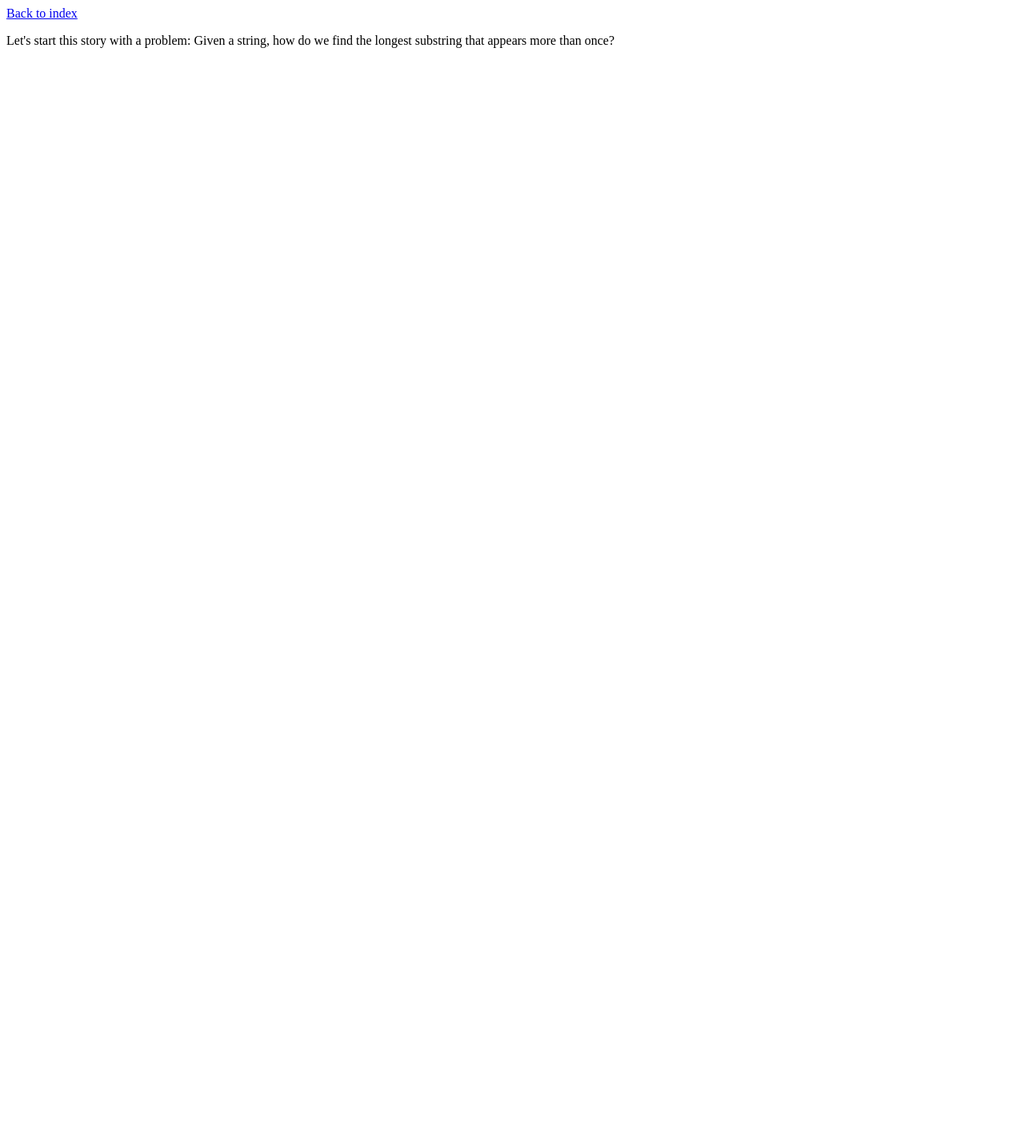
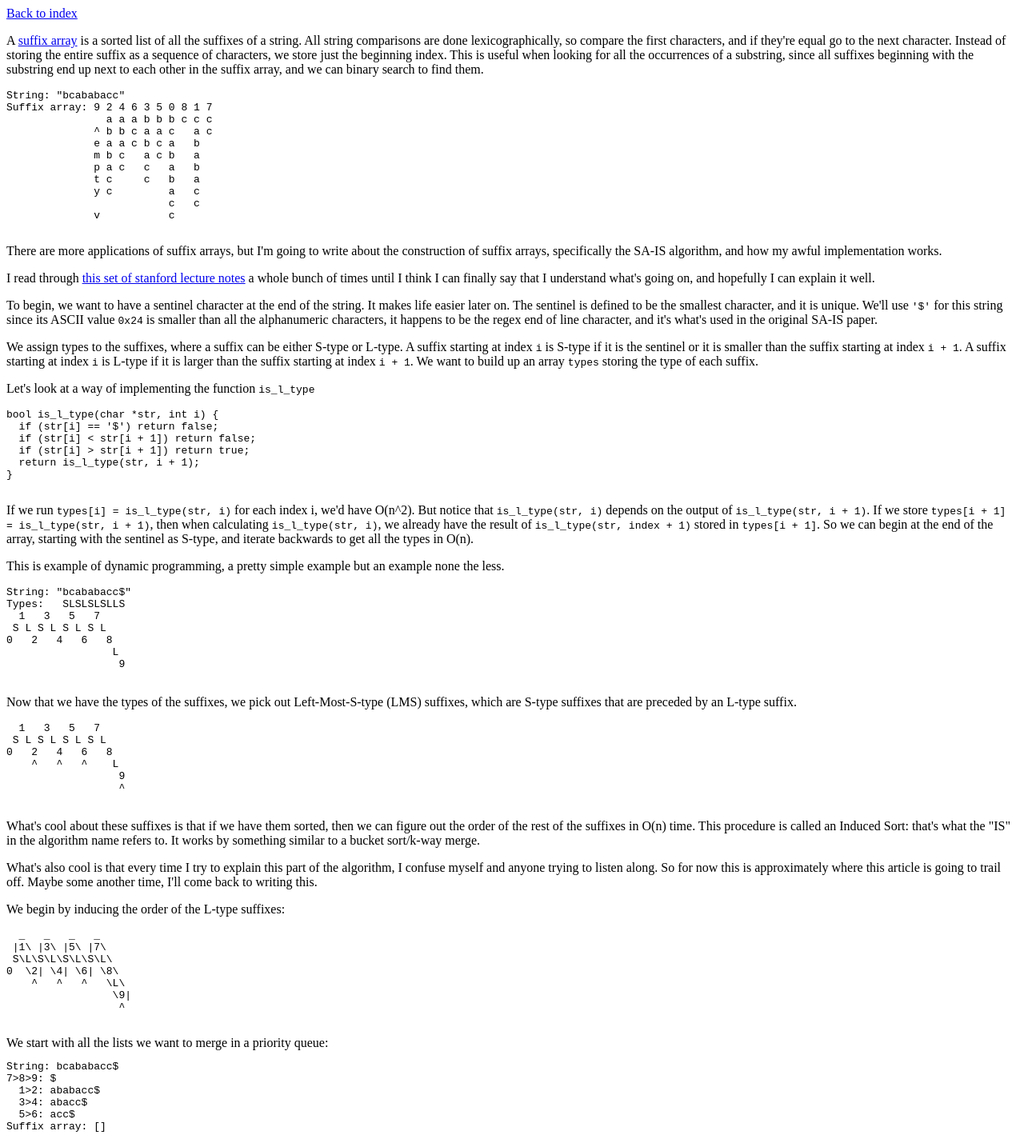
Before and after one commit to InverseHackermann/InverseHackermann.github.io, a plain HTML site: page suffix_arrays.html in a window 1280 px wide. Shown: the top 1434 px of the page at 80% size. Before the commit the page ends 800 px from the top, so only its background shows below. Drawn offline with Linux system fonts and the light colour scheme.

Commit message:
Began suffix array writeup

```diff
--- a/suffix_arrays.html
+++ b/suffix_arrays.html
@@ -9,8 +9,140 @@
       <a href="index.html">Back to index</a>
     </div>
     <p>
-      Let's start this story with a problem: Given a string, how do we find the
-      longest substring that appears more than once?
+      A <a href="https://en.wikipedia.org/wiki/Suffix_array">suffix array</a> is
+      a sorted list of all the suffixes of a string.
+      All string comparisons are done lexicographically, so compare the first
+      characters, and if they're equal go to the next character.
+      Instead of storing the entire suffix as a sequence of characters, we store
+      just the beginning index.
+      This is useful when looking for all the occurrences of a substring, since
+      all suffixes beginning with the substring end up next to each other in the
+      suffix array, and we can binary search to find them.
+      <pre>
+String: "bcababacc"
+Suffix array: 9 2 4 6 3 5 0 8 1 7
+                a a a b b b c c c
+              ^ b b c a a c   a c
+              e a a c b c a   b
+              m b c   a c b   a
+              p a c   c   a   b
+              t c     c   b   a
+              y c         a   c
+                          c   c
+              v           c
+      </pre>
+      There are more applications of suffix arrays, but I'm going to write about
+      the construction of suffix arrays, specifically the SA-IS algorithm, and
+      how my awful implementation works.
+    </p>
+    <p>
+      I read through <a href="http://web.stanford.edu/class/archive/cs/cs166/
+      cs166.1196/lectures/04/Small04.pdf">this set of stanford lecture notes</a>
+      a whole bunch of times until I think I can finally say that I understand
+      what's going on, and hopefully I can explain it well.
+    </p>
+    <p>
+      To begin, we want to have a sentinel character at the end of the string.
+      It makes life easier later on.
+      The sentinel is defined to be the smallest character, and it is unique.
+      We'll use <code>'$'</code> for this string since its ASCII value
+      <code>0x24</code> is smaller than all the alphanumeric characters, it
+      happens to be the regex end of line character, and it's what's used in the
+      original SA-IS paper.
+    </p>
+    <p>
+      We assign types to the suffixes, where a suffix can be either S-type or
+      L-type.
+      A suffix starting at index <code>i</code> is S-type if it is the sentinel
+      or it is smaller than the suffix starting at index <code>i + 1</code>.
+      A suffix starting at index <code>i</code> is L-type if it is larger than
+      the suffix starting at index <code>i + 1</code>.
+      We want to build up an array <code>types</code> storing the type of each
+      suffix.
+    </p>
+    <p>
+      Let's look at a way of implementing the function <code>is_l_type</code>
+      <pre>
+bool is_l_type(char *str, int i) {
+  if (str[i] == '$') return false;
+  if (str[i] &lt; str[i + 1]) return false;
+  if (str[i] &gt; str[i + 1]) return true;
+  return is_l_type(str, i + 1);
+}
+      </pre>
+      If we run <code>types[i] = is_l_type(str, i)</code> for each index i,
+      we'd have O(n^2).
+      But notice that <code>is_l_type(str, i)</code> depends on the output of
+      <code>is_l_type(str, i + 1)</code>.
+      If we store <code>types[i + 1] = is_l_type(str, i + 1)</code>, then when
+      calculating <code>is_l_type(str, i)</code>, we already have the result
+      of <code>is_l_type(str, index + 1)</code> stored in
+      <code>types[i + 1]</code>.
+      So we can begin at the end of the array, starting with the sentinel as
+      S-type, and iterate backwards to get all the types in O(n).
+    </p>
+    <p>
+      This is example of dynamic programming, a pretty simple
+      example but an example none the less.
+    </p>
+    <pre>
+String: "bcababacc$"
+Types:   SLSLSLSLLS
+  1   3   5   7
+ S L S L S L S L
+0   2   4   6   8
+                 L
+                  9
+    </pre>
+    <p>
+      Now that we have the types of the suffixes, we pick out Left-Most-S-type
+      (LMS) suffixes, which are S-type suffixes that are preceded by an L-type
+      suffix.
+    </p>
+    <pre>
+  1   3   5   7
+ S L S L S L S L
+0   2   4   6   8
+    ^   ^   ^    L
+                  9
+                  ^
+    </pre>
+    <p>
+      What's cool about these suffixes is that if we have them sorted, then we
+      can figure out the order of the rest of the suffixes in O(n) time.
+      This procedure is called an Induced Sort: that's what the "IS" in the
+      algorithm name refers to.
+      It works by something similar to a bucket sort/k-way merge.
+    </p>
+    <p>
+      What's also cool is that every time I try to explain this part of the
+      algorithm, I confuse myself and anyone trying to listen along.
+      So for now this is approximately where this article is going to trail off.
+      Maybe some another time, I'll come back to writing this.
+    </p>
+    <p>
+      We begin by inducing the order of the L-type suffixes:
+      <pre>
+  _   _   _   _
+ |1\ |3\ |5\ |7\
+ S\L\S\L\S\L\S\L\
+0  \2| \4| \6| \8\
+    ^   ^   ^   \L\
+                 \9|
+                  ^
+      </pre>
+      We start with all the lists we want to merge in a priority queue:
+      <pre>
+String: bcababacc$
+7&#62;8&gt;9: $
+ &#32;1&gt;2: ababacc$
+ &#32;3&gt;4: abacc$
+ &#32;5&gt;6: acc$
+Suffix array: []
+      </pre>
+      We take list with the smallest suffix, and append it to the suffix array.
+      Then, we get the next suffix in the list, and put it back into the
+      priority queue.
     </p>
   </body>
 </html>
```
